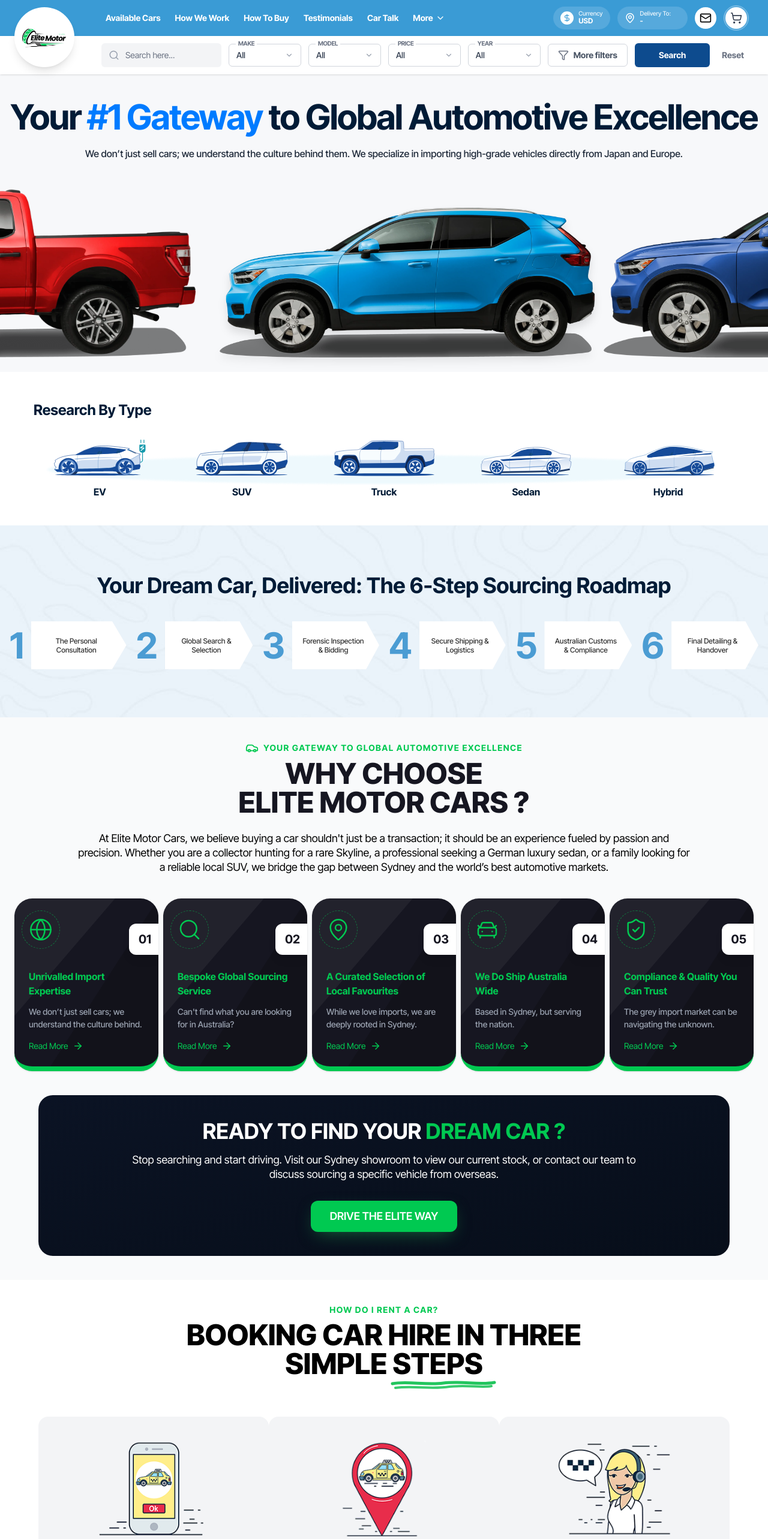
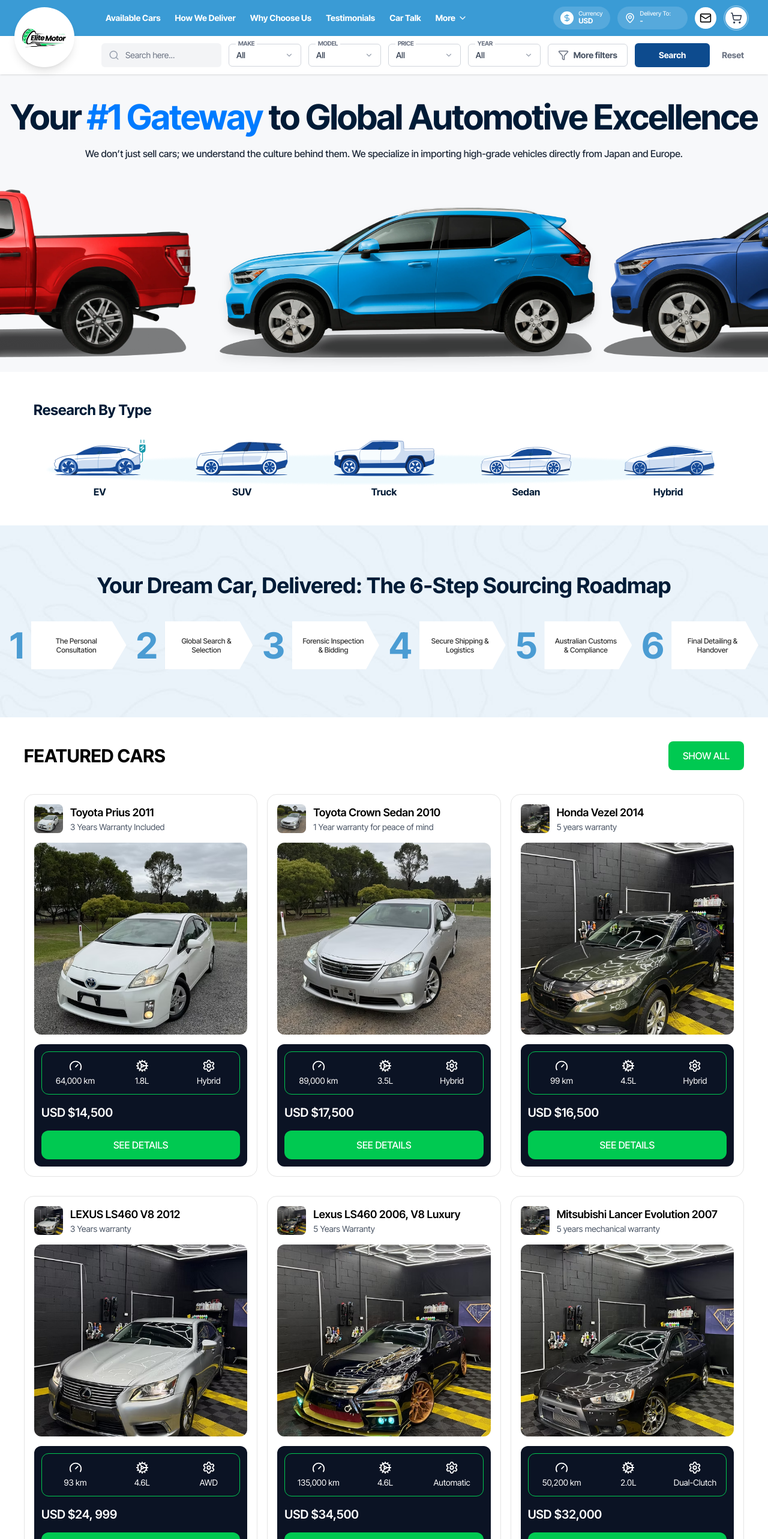
Before and after one commit to 404annas/Car-Detailing, a Next.js app: page / in a window 1280 px wide. Shown: the top 2566 px of the page at 60% size. Built offline with nearby package versions, Linux system fonts and the light colour scheme.

Commit message:
Setions removed

```diff
--- a/src/app/Home/Home.tsx
+++ b/src/app/Home/Home.tsx
@@ -32,15 +32,15 @@
         {/* <div id="our-fleet">
           <Cars />
         </div> */}
-        <div id="about">
+        {/* <div id="about">
           <Offering />
-        </div>
-        <div id="process">
+        </div> */}
+        {/* <div id="process">
           <StepCards />
-        </div>
-        <div id="steps">
+        </div> */}
+        {/* <div id="steps">
           <BgSteps />
-        </div>
+        </div> */}
         <div id="featured-cars">
           <FeaturedCars />
         </div>
--- a/src/app/cart/page.tsx
+++ b/src/app/cart/page.tsx
@@ -131,7 +131,7 @@
     <div className="min-h-screen bg-gray-50 pb-10">
 
       {/* --- Top Header Section --- */}
-      <div className="bg-white border-b border-gray-200 pt-4 pb-4 sticky top-0 z-10">
+      <div className="bg-white border-b border-gray-200 pt-4 pb-4 z-10">
         <div className="container mx-auto px-6">
           <div className="flex flex-col md:flex-row justify-between items-start md:items-center gap-4">
             <div>
--- a/src/components/Navbar2.tsx
+++ b/src/components/Navbar2.tsx
@@ -38,9 +38,9 @@
 
                 {/* Navigation Links */}
                 <div className="flex items-center ml-36 space-x-6 text-white font-bold text-sm overflow-x-auto no-scrollbar">
-                    <a href="#" className="hover:opacity-80 transition-all duration-300 whitespace-nowrap ">Available Cars</a>
-                    <Link href="/work" className="hover:opacity-80 transition-all duration-300 whitespace-nowrap">How We Work</Link>
-                    <Link href="/buy" className="hover:opacity-80 transition-all duration-300 whitespace-nowrap">How To Buy</Link>
+                    <a href="#featured-cars" className="hover:opacity-80 transition-all duration-300 whitespace-nowrap ">Available Cars</a>
+                    <Link href="/how-we-deliver" className="hover:opacity-80 transition-all duration-300 whitespace-nowrap">How We Deliver</Link>
+                    <Link href="/choose-us" className="hover:opacity-80 transition-all duration-300 whitespace-nowrap">Why Choose Us</Link>
                     <a href="#" className="hover:opacity-80 transition-all duration-300 whitespace-nowrap">Testimonials</a>
                     <a href="#" className="hover:opacity-80 transition-all duration-300 whitespace-nowrap">Car Talk</a>
                     <div className="flex items-center cursor-pointer hover:opacity-80 transition-all duration-300">
@@ -78,9 +78,9 @@
 
                     <div className="flex items-center bg-[#56A9DC] rounded-full px-0.5 py-0.5 cursor-pointer border border-[#8ec6e8]">
                         {/* <Menu size={20} className="text-white mr-1" /> */}
-                        <div className="bg-white rounded-full p-2">
+                        <Link href="/cart" className="bg-white rounded-full p-2">
                             <ShoppingCart size={20} className="text-gray-700" />
-                        </div>
+                        </Link>
                     </div>
                 </div>
             </div>
```
Also changed, not shown: src/app/choose-us/page.tsx (renamed from src/app/buy/page.tsx), src/app/how-we-deliver/page.tsx (renamed from src/app/work/page.tsx).
